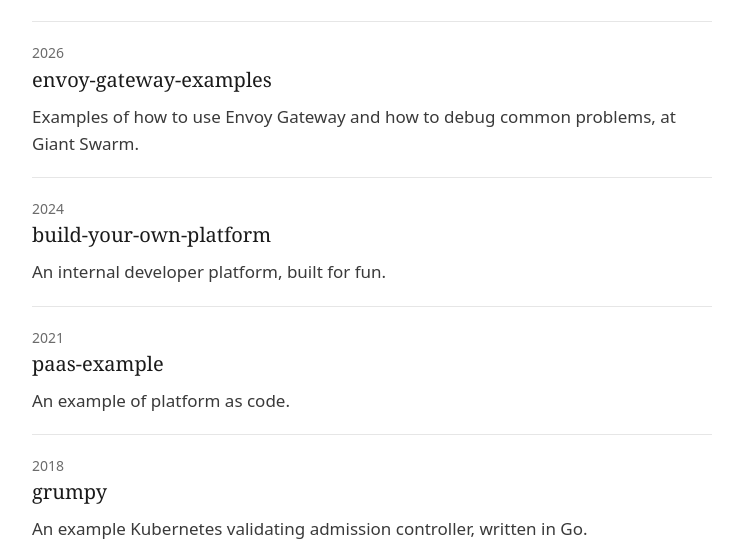
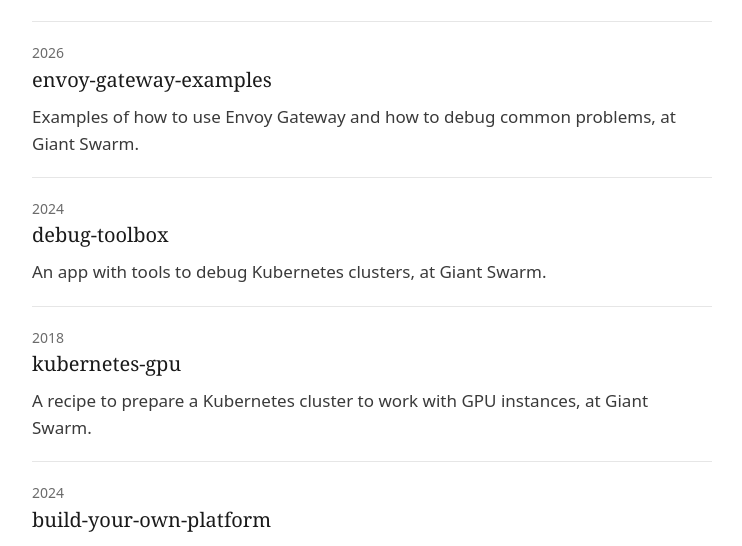
Before and after one commit to pipo02mix/tiatere, an Astro site: page /en/projects in a window 1280 px wide. Shown: the part 254-800 px from the top of the page, without its empty margins (268-1010 px from the left). Built offline with nearby package versions, Linux system fonts and the light colour scheme; Astro itself is replaced by a stand-in of ours.

Commit message:
feat: add debug-toolbox and kubernetes-gpu to projects
Signed-off-by: Fernando <pipo02mix@gmail.com>

```diff
--- a/src/projects.js
+++ b/src/projects.js
@@ -12,6 +12,24 @@ export const projects = [
       en: "Examples of how to use Envoy Gateway and how to debug common problems, at Giant Swarm.",
     },
     url: "https://github.com/giantswarm/envoy-gateway-examples",
+  },
+  {
+    name: "debug-toolbox",
+    year: "2024",
+    description: {
+      es: "Una aplicación con herramientas para depurar clústeres de Kubernetes, en Giant Swarm.",
+      en: "An app with tools to debug Kubernetes clusters, at Giant Swarm.",
+    },
+    url: "https://github.com/giantswarm/debug-toolbox",
+  },
+  {
+    name: "kubernetes-gpu",
+    year: "2018",
+    description: {
+      es: "Una receta para preparar un clúster de Kubernetes para trabajar con instancias GPU, en Giant Swarm.",
+      en: "A recipe to prepare a Kubernetes cluster to work with GPU instances, at Giant Swarm.",
+    },
+    url: "https://github.com/giantswarm/kubernetes-gpu",
   },
   {
     name: "build-your-own-platform",
```
